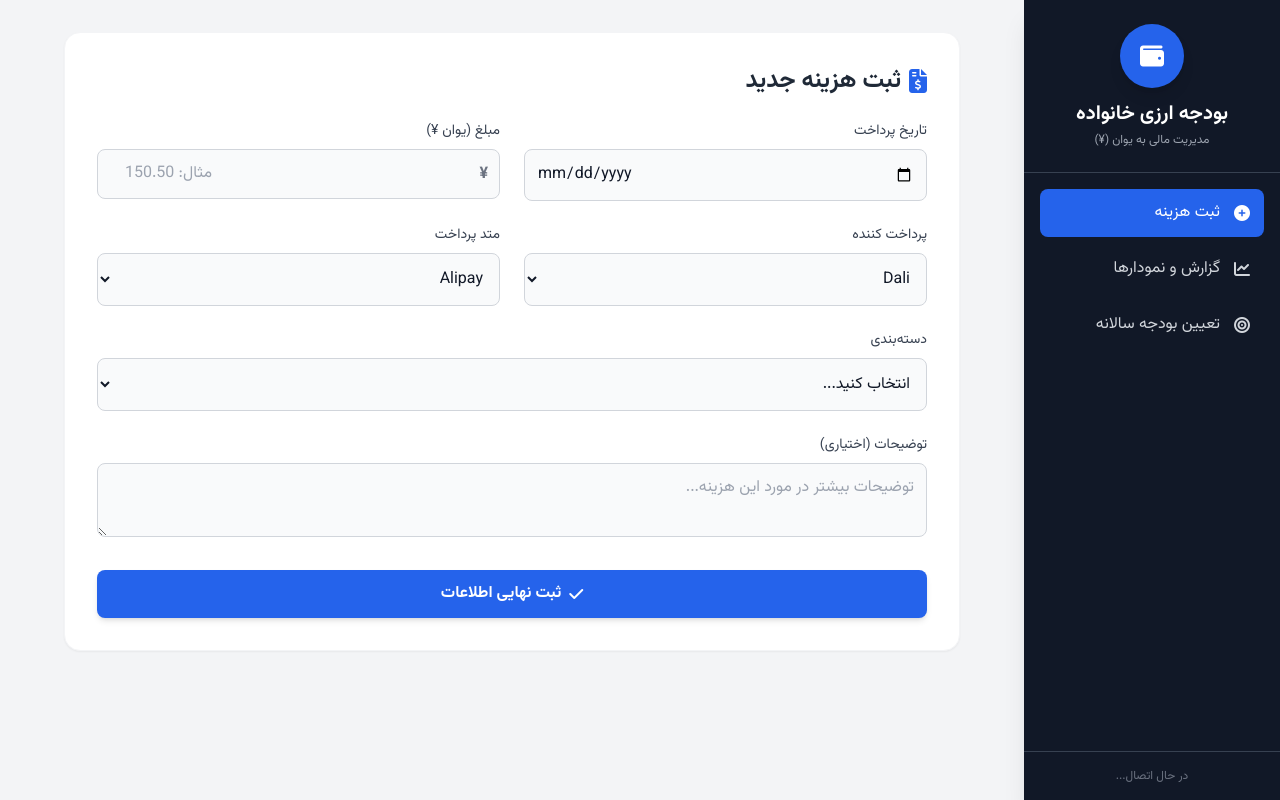
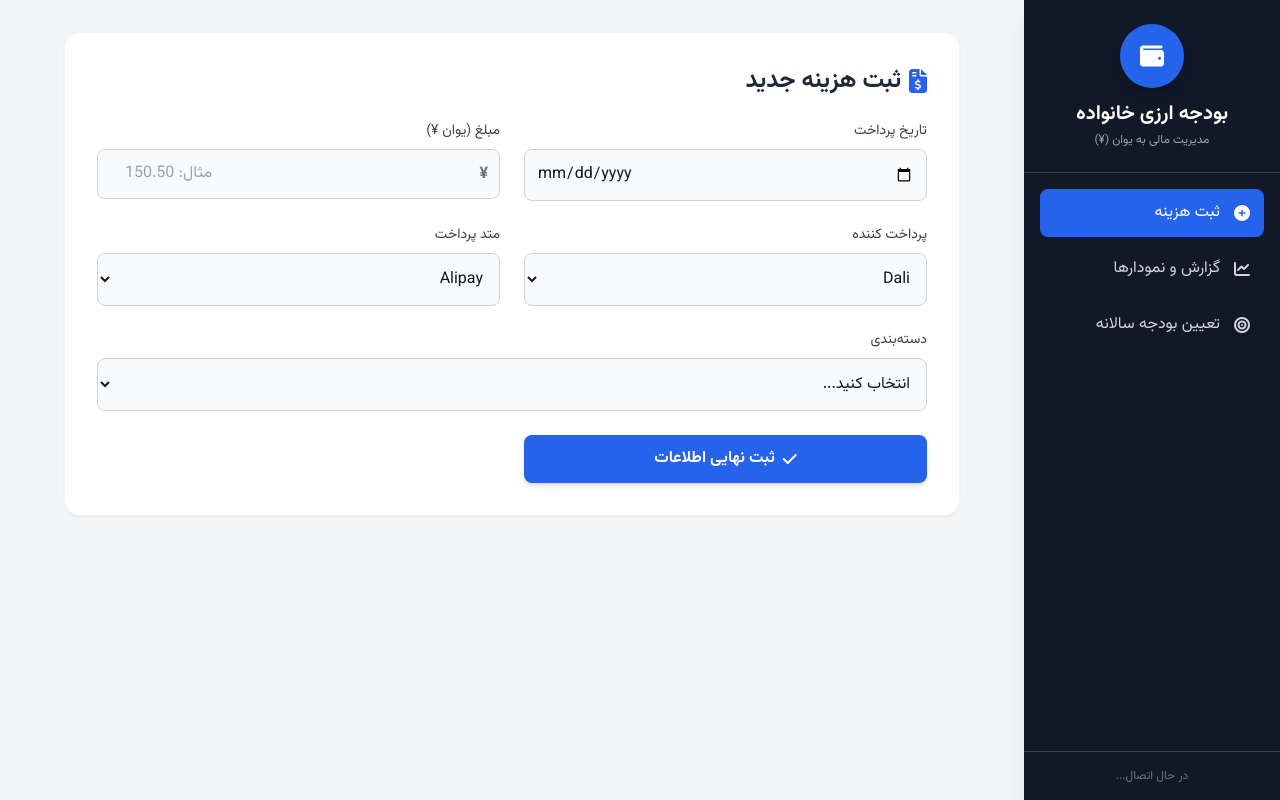
Before and after one commit to Dali-Mgh/Dali-budget, a plain HTML site: page index.html in a window 1280 px wide. Drawn offline with nearby package versions, Linux system fonts and the light colour scheme; no server answers.

Commit message:
Add files via upload

```diff
--- a/index.html
+++ b/index.html
@@ -126,7 +126,6 @@
                             <label class="block text-sm font-medium text-gray-700 mb-2">دسته‌بندی</label>
                             <select id="entry-category" required class="w-full bg-gray-50 border border-gray-300 text-gray-900 rounded-lg p-3 cursor-pointer">
                                 <option value="" disabled selected>انتخاب کنید...</option>
-                                <option value="قبوض (تجمیعی)">قبوض (تجمیعی)</option>
                                 <option value="قبوض (برق آب گاز)">قبوض (برق آب گاز)</option>
                                 <option value="اجاره">اجاره</option>
                                 <option value="هزینه‌های ماشین">هزینه‌های ماشین</option>
@@ -144,11 +143,6 @@
                         </div>
 
                         <!-- Description -->
-                        <div class="md:col-span-2">
-                            <label class="block text-sm font-medium text-gray-700 mb-2">توضیحات (اختیاری)</label>
-                            <textarea id="entry-description" rows="2" placeholder="توضیحات بیشتر در مورد این هزینه..." class="w-full bg-gray-50 border border-gray-300 text-gray-900 rounded-lg p-3"></textarea>
-                        </div>
-                    </div>
 
                     <button type="submit" class="w-full bg-blue-600 hover:bg-blue-700 text-white font-bold py-3 px-4 rounded-lg transition-colors shadow-md flex justify-center items-center gap-2">
                         <i class="fa-solid fa-check"></i> ثبت نهایی اطلاعات
@@ -287,7 +281,7 @@
 
         // === Constants & Config ===
         const ALL_CATEGORIES = [
-            "قبوض (تجمیعی)", "اجاره", "هزینه‌های ماشین", "سفر", "شخصی محمد",
+            "اجاره", "هزینه‌های ماشین", "سفر", "شخصی محمد",
             "شخصی فاطمه", "هزینه‌های مصرفی منزل", "درمان", "سرگرمی و تفریحات",
             "قبوض (برق آب گاز)", "پوشاک", "اشتراک‌های دیجیتال", "هزینه‌های اقامتی و اداری", "هدایا و مناسبت‌ها"
         ];
@@ -342,6 +336,7 @@
             firebaseConfig = {
                 apiKey: "AIzaSyC1Ss0FyUJitve9kwrXTDgznMQS0g9pdEo",
                 authDomain: "budget-5074a.firebaseapp.com",
+                databaseURL: "https://budget-5074a-default-rtdb.europe-west1.firebasedatabase.app",
                 projectId: "budget-5074a",
                 storageBucket: "budget-5074a.firebasestorage.app",
                 messagingSenderId: "581233035544",
@@ -480,7 +475,6 @@
                 payer: document.getElementById('entry-payer').value,
                 method: document.getElementById('entry-method').value,
                 category: document.getElementById('entry-category').value,
-                description: document.getElementById('entry-description').value,
                 timestamp: new Date().getTime()
             };
 
```
